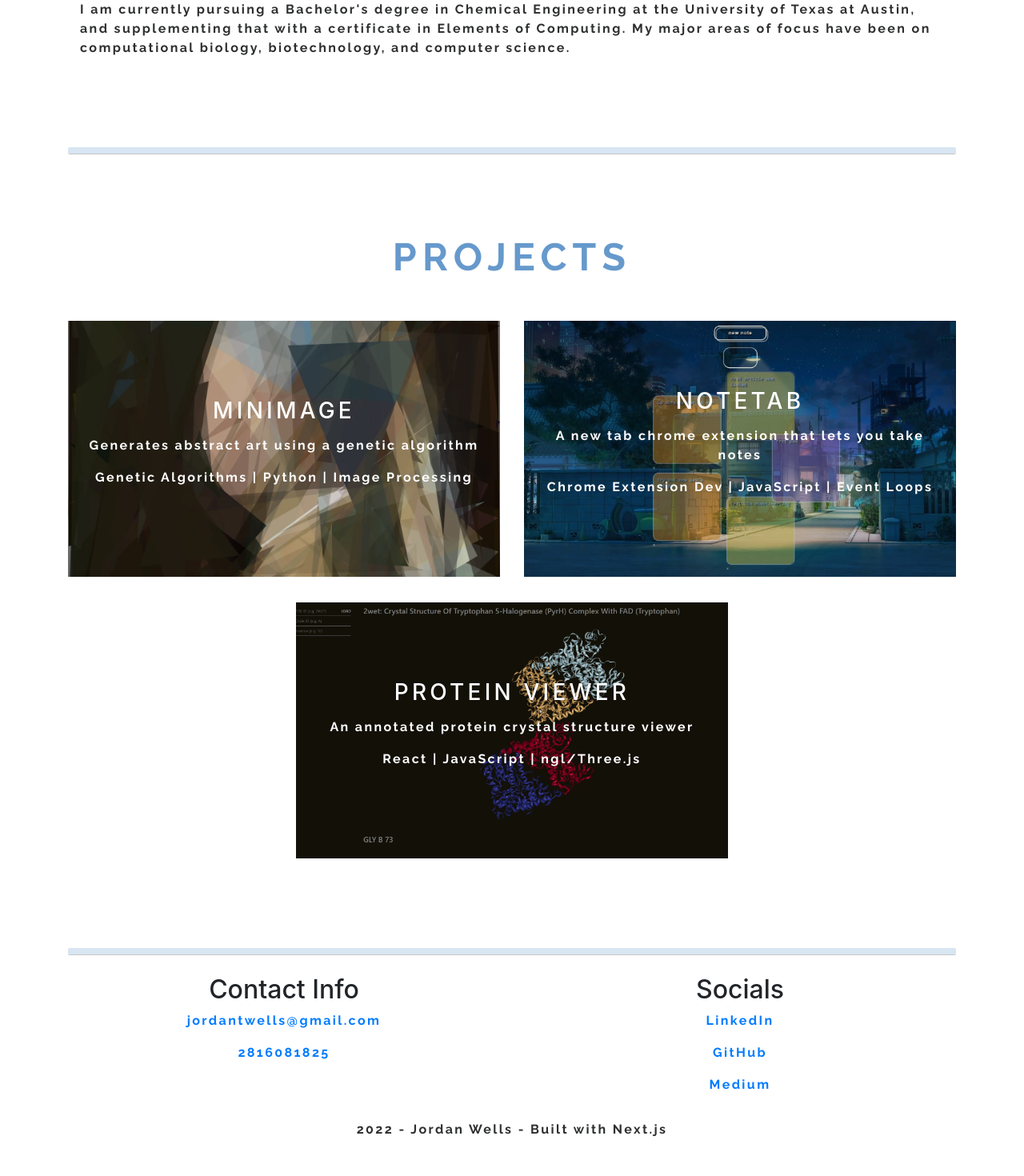
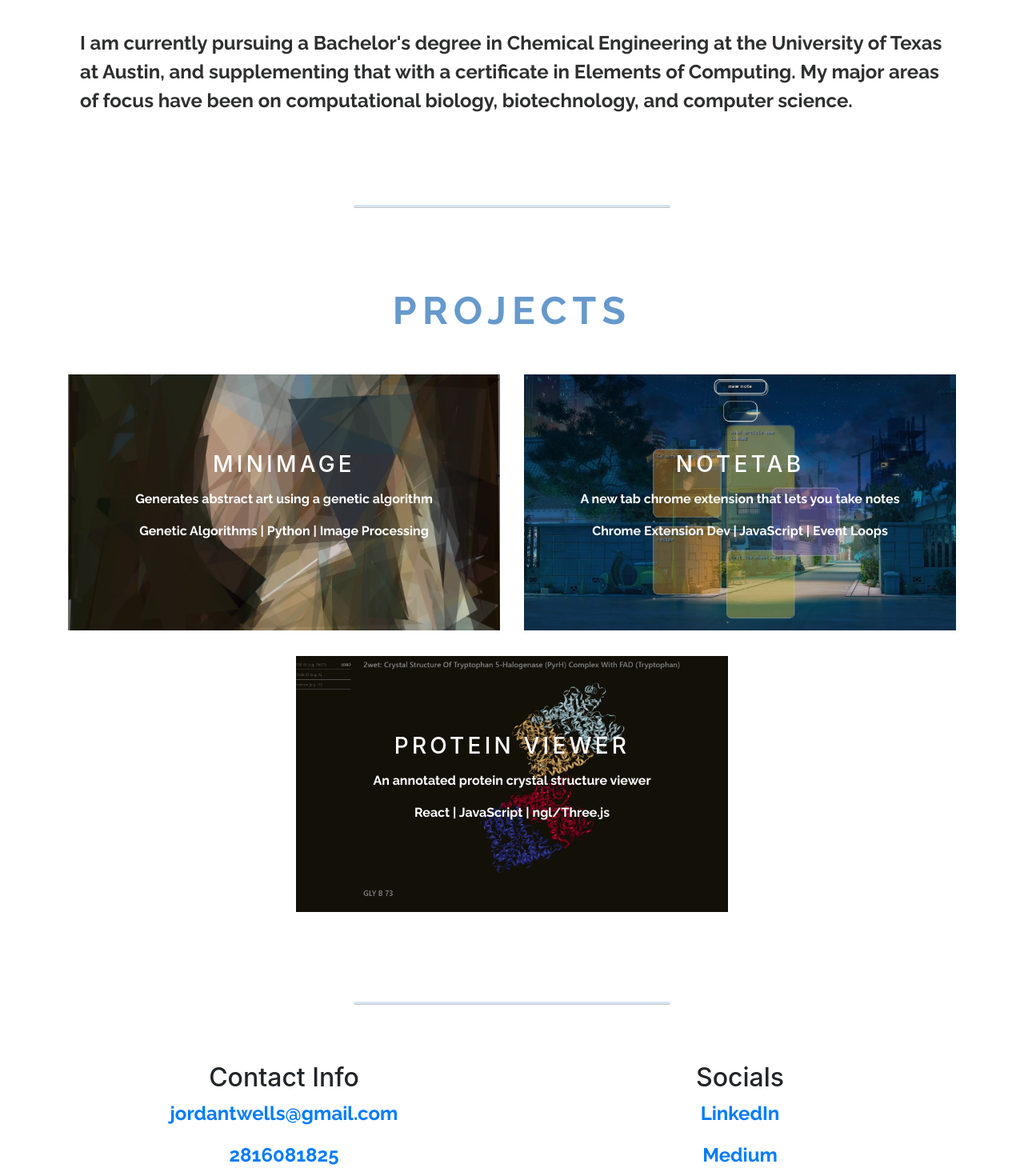
Before and after one commit to jordantwells42/jordantwells-next, a Next.js app: page / in a window 1280 px wide. Shown: the part 1040-2510 px from the top of the page at 80% size. Built offline with nearby package versions, Linux system fonts and the light colour scheme.

Commit message:
changed divider styles and font sizing

```diff
--- a/components/divider.js
+++ b/components/divider.js
@@ -2,7 +2,7 @@ import React from 'react'
 
 export default function Divider(){
     return (
-        <div className="container py-2 justify-content-center">
+        <div className="container py-2 col-4 justify-content-center">
         <hr className="divider"></hr>
       </div>
     )
--- a/components/footer.js
+++ b/components/footer.js
@@ -3,7 +3,7 @@ import FooterCol from "./footercol";
 
 export default function Footer(props) {
   return (
-    <div className="container justify-content-center">
+    <div className="container py-5 justify-content-center">
       <div className="row justify-content-center">
         <div className="col">
           <FooterCol
@@ -29,10 +29,6 @@ export default function Footer(props) {
                 path: "https://www.linkedin.com/in/jordantwells/",
               },
               {
-                title: "GitHub",
-                path: "https://github.com/jordantwells42",
-              },
-              {
                   title: "Medium",
                   path: "https://medium.com/@jordantwells"
               }
--- a/pages/index.js
+++ b/pages/index.js
@@ -21,7 +21,7 @@ export default function Home() {
         <Clouds />
         <Section name="About Me">
           <div className="container">
-            <p className="">
+            <p>
               {" "}
               I am a curious, project-oriented kind of guy.
               <br></br>
--- a/styles/globals.scss
+++ b/styles/globals.scss
@@ -22,7 +22,7 @@ h1 {
 p {
   font-family: "Raleway";
   font-weight: bold;
-  letter-spacing: 0.15em;
+  font-size: 1.5rem;
   margin-bottom: 0.5em;
   color: #2E2F2F
 }
@@ -299,7 +299,7 @@ transform: translate3d(0,0,0) !important;
 
 .divider {
   margin-top: 5vh;
-  border-top: 8px solid #6699cc;
+  border-top: 3px solid #6699cc;
   border-radius: 2px;
 }
 
```
